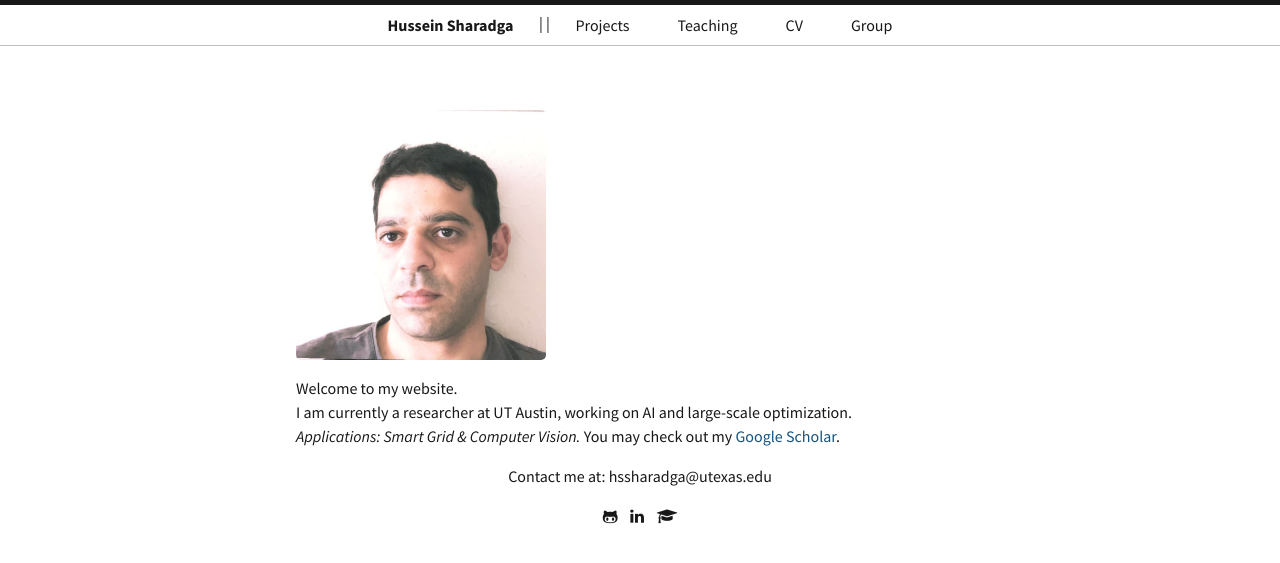
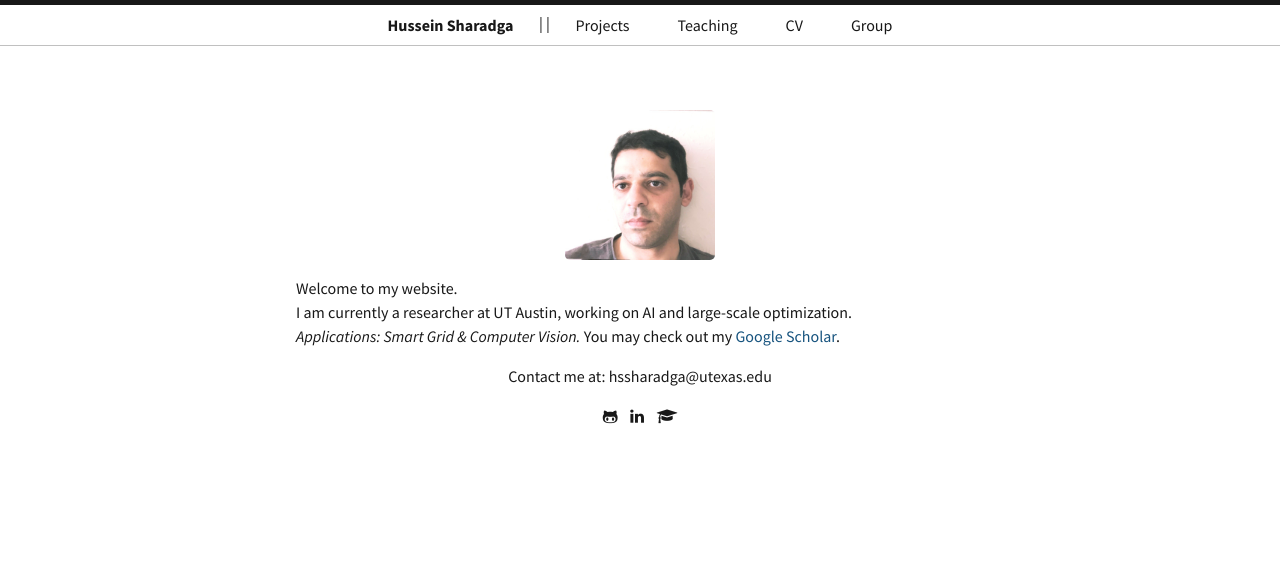
Before and after one commit to hssharadga/hssharadga.github.io, a Jekyll site: the page built from index.html, in a window 1280 px wide. Shown: the top 563 px of the page. Built offline with Jekyll 4.4.1, drawn with Linux system fonts in a browser that asks for light colours.

Commit message:
Update index.html

```diff
--- a/index.html
+++ b/index.html
@@ -16,8 +16,9 @@ title: Home
 
   <div class="text-center">
 
-<img src="/assets/Pic Hussein.jpg" alt="drawing" height="250"/>
-
+<center>
+<img src="/assets/Pic Hussein.jpg" alt="drawing" height="150"/>
+</center>
 <p style="text-align: left;">
 Welcome to my website. <br>
 I am currently a researcher at UT Austin, working on AI and large-scale optimization. <br>
```
